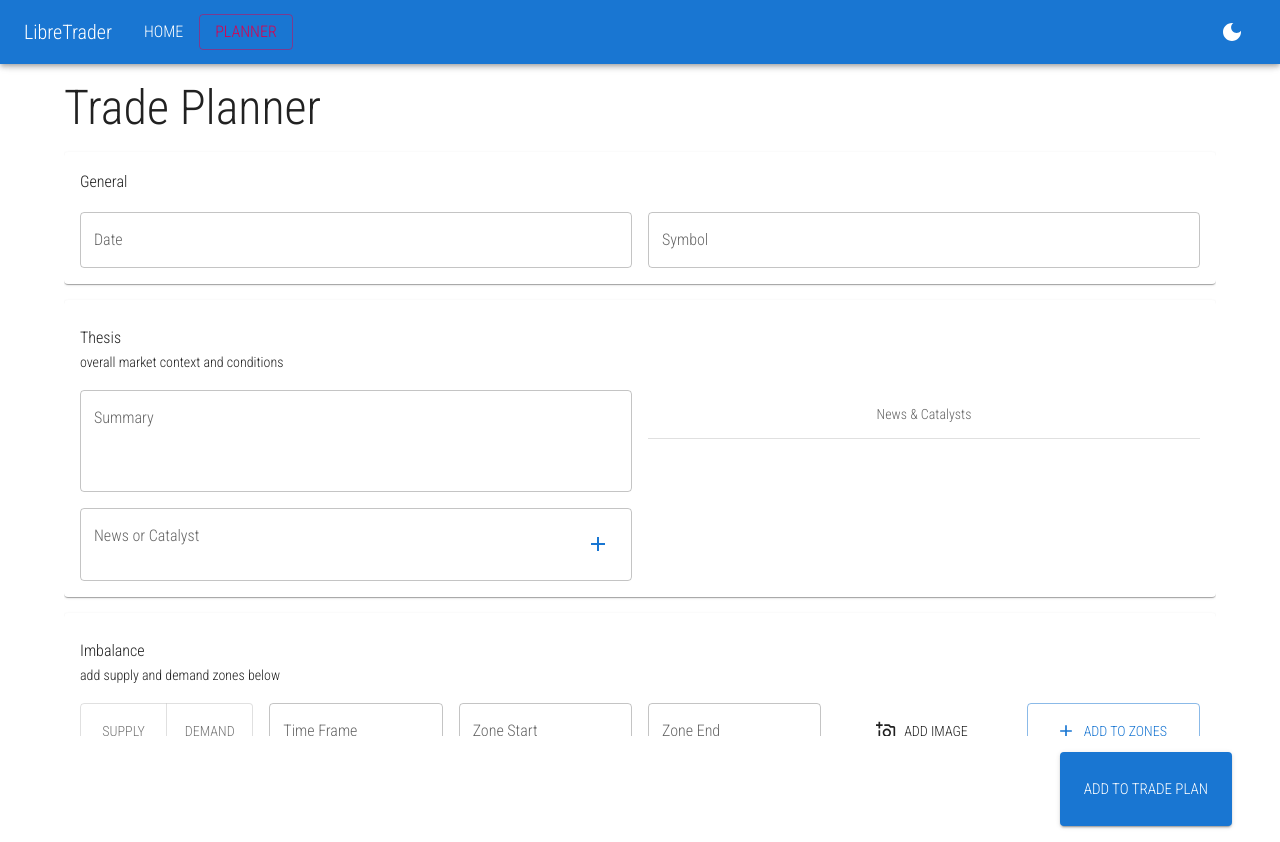
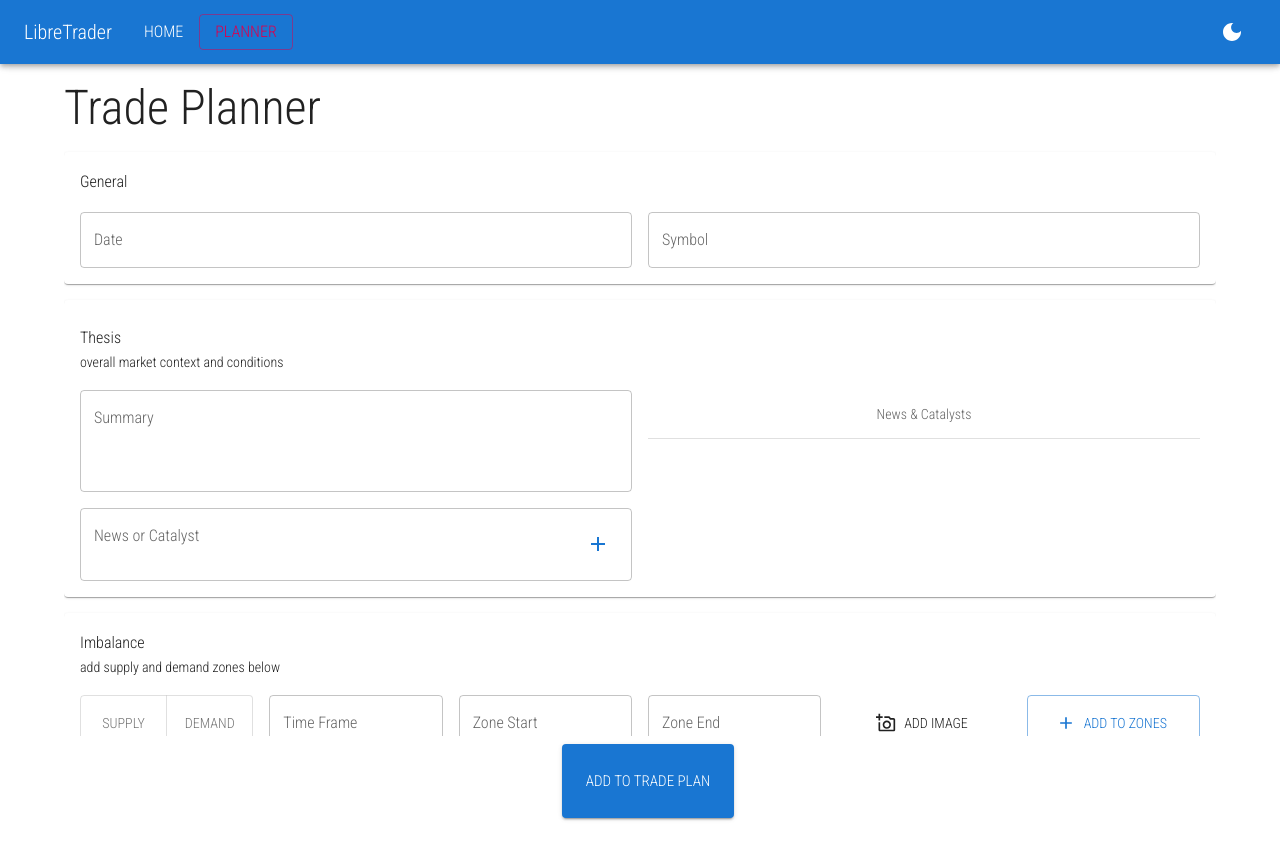
Before and after one commit to oze4/LibreTrader, a React app in the folder frontend/: page /planner in a window 1280 px wide. Built offline with nearby package versions, Linux system fonts and the light colour scheme.

Commit message:
chore(frontend): cleaning up form

```diff
--- a/frontend/src/components/SimpleTable/index.js
+++ b/frontend/src/components/SimpleTable/index.js
@@ -32,7 +32,7 @@ const tableData = {
 };
 */
 
-export default function SimpleTable({ data = [], columns = [] }) {
+export default function SimpleTable({ data = [], columns = [], TableProps = {} }) {
   const rows = [];
   data.forEach((dat) => {
     const row = [];
@@ -44,7 +44,7 @@ export default function SimpleTable({ data = [], columns = [] }) {
 
   return (
     <TableContainer component={Paper}>
-      <Table sx={{ minWidth: 650 }} size="small" aria-label="a dense table">
+      <Table {...TableProps}>
         <TableHead>
           <TableRow>
             {columns.map((col) => {
--- a/frontend/src/components/TradePlanForm/GeneralInfo.js
+++ b/frontend/src/components/TradePlanForm/GeneralInfo.js
@@ -24,10 +24,21 @@ export default function GeneralInfo(props) {
           <Typography variant="subtitle1">General</Typography>
         </Grid>
         <Grid item xs={12} md={6}>
-          <TextField fullWidth onChange={handleDateChange} label="Date" />
+          <TextField
+            fullWidth
+            onChange={handleDateChange}
+            value={formData.current.date}
+            label="Date"
+          />
         </Grid>
         <Grid item xs={12} md={6}>
-          <TextField fullWidth onChange={handleSymbolChange} label="Symbol" placeholder="TSLA" />
+          <TextField
+            fullWidth
+            onChange={handleSymbolChange}
+            value={formData.current.symbol}
+            label="Symbol"
+            placeholder="TSLA"
+          />
         </Grid>
       </Grid>
     </Fragment>
--- a/frontend/src/components/TradePlanForm/SubmitButton.js
+++ b/frontend/src/components/TradePlanForm/SubmitButton.js
@@ -3,15 +3,26 @@ import { Button } from "@mui/material";
 
 import { TradePlanContext } from "./context";
 
-export default function SubmitButton({ onSubmit, title }) {
-  const { state } = useContext(TradePlanContext);
+export default function SubmitButton({ onSubmit, title, ButtonProps = {} }) {
+  const formData = useContext(TradePlanContext);
+
+  const handleSubmit = (_event) => {
+    onSubmit({
+      ...formData.state,
+      symbol: formData.current.symbol,
+      date: formData.current.date,
+      biggerPicture: formData.current.biggerPicture,
+    });
+    formData.clearFormData();
+  };
 
   return (
     <Button
+      {...ButtonProps}
       variant="contained"
       size="large"
       sx={{ padding: "1.5rem" }}
-      onClick={() => onSubmit(state)}
+      onClick={handleSubmit}
     >
       {title}
     </Button>
--- a/frontend/src/components/TradePlanForm/Thesis.js
+++ b/frontend/src/components/TradePlanForm/Thesis.js
@@ -25,7 +25,7 @@ export default function Thesis(props) {
     if (el) {
       el.scrollTop = el.scrollHeight;
     }
-  }, [formData.state.newsAndCatalysts]);
+  }, [formData.state]);
 
   const handleBiggerPictureChange = (event) => {
     const c = { ...formData.current };
@@ -69,6 +69,7 @@ export default function Thesis(props) {
                 rows={3}
                 onChange={handleBiggerPictureChange}
                 label="Summary"
+                value={formData.current.biggerPicture}
                 placeholder="market context &amp; conditions/bigger picture"
               />
             </Grid>
--- a/frontend/src/components/TradePlanForm/Zones.js
+++ b/frontend/src/components/TradePlanForm/Zones.js
@@ -86,7 +86,7 @@ export default function Zones(props) {
   return (
     <Fragment>
       <Grid container spacing={2}>
-        <Grid item xs={12} marginTop="1vh">
+        <Grid item xs={12}>
           <Typography variant="subtitle1">Imbalance</Typography>
           <Typography variant="subtitle2">add supply and demand zones below</Typography>
         </Grid>
@@ -153,17 +153,22 @@ export default function Zones(props) {
         </Grid>
         {/* display uploaded zone images */}
         <Grid item xs={12}>
-          <ImageList cols={12} sx={{ overflow: "scroll", maxHeight: "100px", textAlign: "center" }}>
+          <ImageList
+            cols={12}
+            sx={{ overflow: "scroll", maxHeight: "50px", minHeight: "50px", textAlign: "center" }}
+          >
             {formData.current.zone.images.map((file, index) => {
               return (
                 <ImageListItem key={`${index}-${file.name}`}>
                   <Link rel="noopener" target="_blank" href={file.blob}>
-                    <img height="100px" src={file.blob} />
+                    <img height="50px" width="50px" src={file.blob} />
                   </Link>
                   <ImageListItemBar
+                    sx={{}}
                     actionIcon={
                       <IconButton
-                        sx={{ color: "rgba(255, 255, 255, 0.54)" }}
+                        size="small"
+                        sx={{ maxHeight: "2px", color: "rgba(255, 255, 255, 0.54)" }}
                         onClick={() => handleZoneImageRemove(index)}
                       >
                         <CloseIcon />
@@ -179,7 +184,7 @@ export default function Zones(props) {
       <Grid item xs={12} container>
         {formData.state.zones && formData.state.zones.length > 0 ? (
           <Fragment>
-            <Grid item xs={12} margin="1rem">
+            <Grid item xs={12}>
               <Typography variant="subheader2">Zones</Typography>
             </Grid>
             <SimpleTable
--- a/frontend/src/components/TradePlanForm/context.js
+++ b/frontend/src/components/TradePlanForm/context.js
@@ -16,7 +16,7 @@ const defaultState = {
   },
   state: {
     biggerPicture: "",
-    date: Date.now(),
+    date: "", // Date.now(),
     symbol: "",
     // a zone has the following shape:
     //// { type: ("supply"|"demand"), timeFrame: String, start: String, end: String, images: [String] }
@@ -29,6 +29,7 @@ const defaultState = {
   setCurrent: (newCurrent) => {
     return newCurrent;
   },
+  clearFormData: () => {},
 };
 
 export const TradePlanContext = createContext(defaultState);
@@ -52,6 +53,31 @@ export function TradePlanProvider({ children }) {
           current: { ...newCurrent },
         });
       },
+      clearFormData: () => {
+        setPlanState({
+          ...planState,
+          state: {
+            date: "",
+            symbol: "",
+            newsAndCatalysts: [],
+            biggerPicture: "",
+            zones: [],
+          },
+          current: {
+            date: "",
+            symbol: "",
+            newsAndCatalysts: "",
+            biggerPicture: "",
+            zone: {
+              type: "",
+              timeFrame: "",
+              start: "",
+              end: "",
+              images: [],
+            },
+          },
+        });
+      },
     };
   }, [planState]);
 
--- a/frontend/src/components/TradePlanForm/index.js
+++ b/frontend/src/components/TradePlanForm/index.js
@@ -14,7 +14,7 @@ const Section = styled(Paper, (props) => ({ ...props }))`
   margin: 1rem 0;
 `;
 
-export default function TradePlanForm({ onSubmit }) {
+export default function TradePlanForm({ onSubmit = (formData) => ({ ...formData }) }) {
   const { state } = useContext(TradePlanContext);
   return (
     <TradePlanProvider>
@@ -30,10 +30,10 @@ export default function TradePlanForm({ onSubmit }) {
           <Zones />
         </Section>
       </Box>
-      <Grid item xs={12} container justifyContent="flex-end" margin="1rem">
+      <Grid item xs={12} container justifyContent="center" margin="0.5rem">
         <SubmitButton
           title="ADD TO TRADE PLAN"
-          onSubmit={(d) => alert(JSON.stringify(d, null, 2))}
+          onSubmit={(formDataState) => onSubmit(formDataState)}
         />
       </Grid>
     </TradePlanProvider>
--- a/frontend/src/pages/Planner/index.js
+++ b/frontend/src/pages/Planner/index.js
@@ -4,15 +4,25 @@ import { TradePlanForm, SimpleTable } from "@/components";
 import { Paper, Box, Grid } from "@mui/material";
 
 export default function Planner() {
-  const [tradePlans, setTradePlans] = useState(undefined);
+  const [tradePlans, setTradePlans] = useState([]);
+
+  const handleTradePlanSubmit = (tradeplan) => {
+    const tp = [...tradePlans];
+    tp.push(tradeplan);
+    setTradePlans(tp);
+  };
 
   return (
     <Grid container>
       <Grid item xs={12}>
         <TradePlanForm onSubmit={(data) => alert(JSON.stringify(data, null, 2))} />
       </Grid>
-      {tradePlans && tradePlans.length && tradePlans.map((tradePlan, index) => {})}
-      <SimpleTable />
+      {tradePlans &&
+        tradePlans.length > 0 &&
+        tradePlans.map((tradePlan, index) => {
+          <pre key={index}>{JSON.stringify(tradePlan, null, 2)}</pre>;
+        })}
+      {tradePlans && tradePlans.length > 0 && <SimpleTable />}
     </Grid>
   );
 }
```
